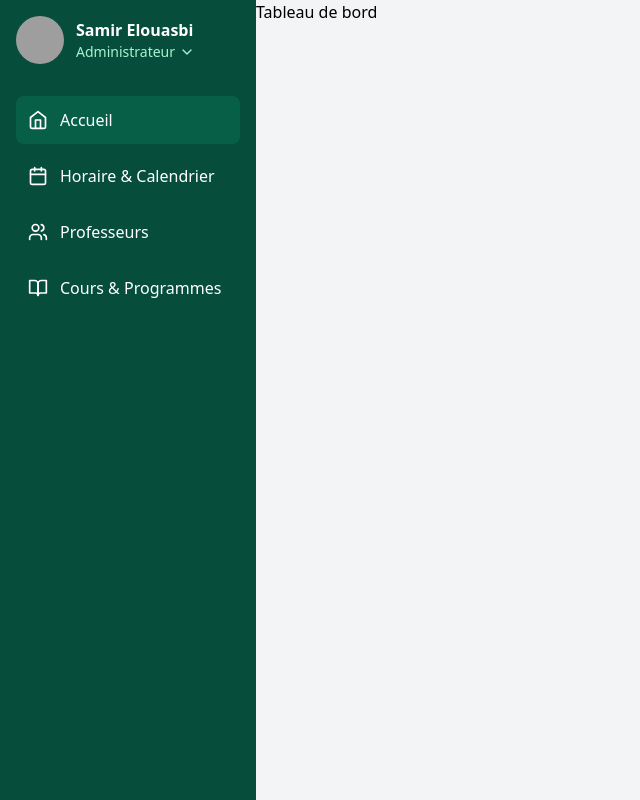
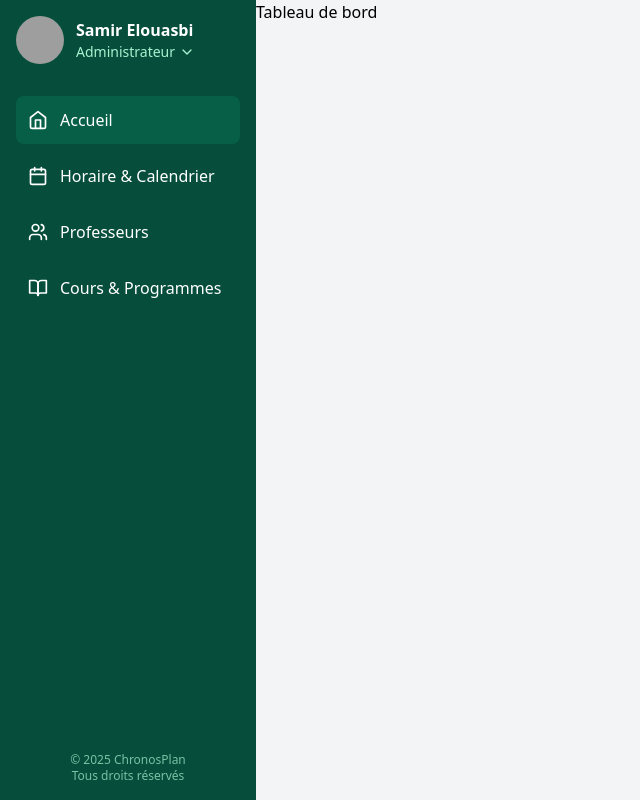
Before and after one commit to gradysonge/Chronosplan, a React (Vite) app: page / in a window 1280 px wide. Shown: the whole page, without its empty margins (0-640 px from the left). Built offline with nearby package versions, Linux system fonts and the light colour scheme; grey boxes are pictures that could not be loaded.

Commit message:
ajout copyright en bas de la sidebar

```diff
--- a/src/composants/BarreLaterale.jsx
+++ b/src/composants/BarreLaterale.jsx
@@ -78,6 +78,11 @@ const BarreLaterale = () => {
           <span>Cours & Programmes</span>
         </NavLink>
       </nav>
+
+      <div className="mt-auto pt-4 text-center text-xs text-emerald-200 opacity-70">
+        <p>© 2025 ChronosPlan</p>
+        <p>Tous droits réservés</p>
+      </div>
     </div>
   );
 };
```
